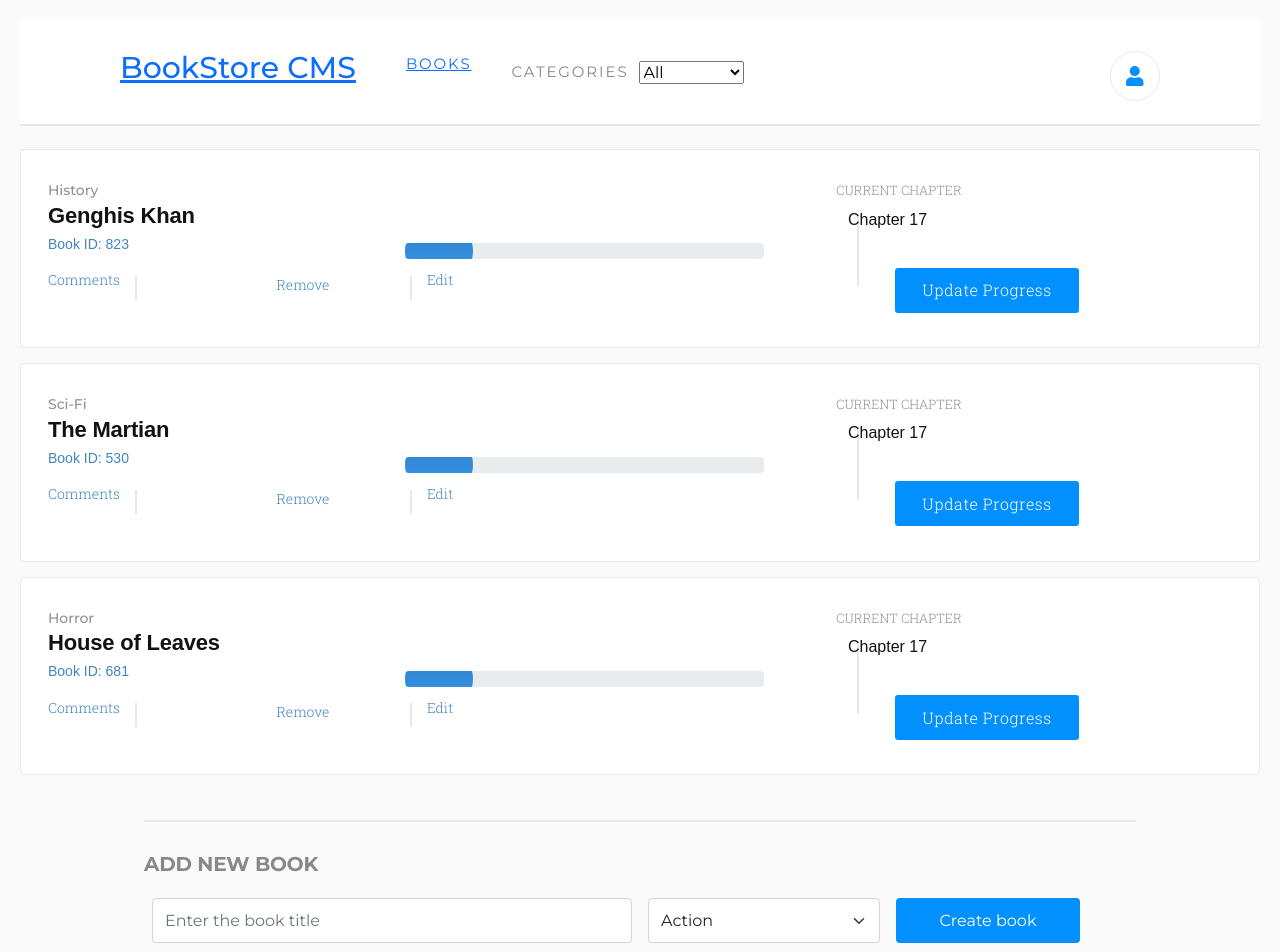
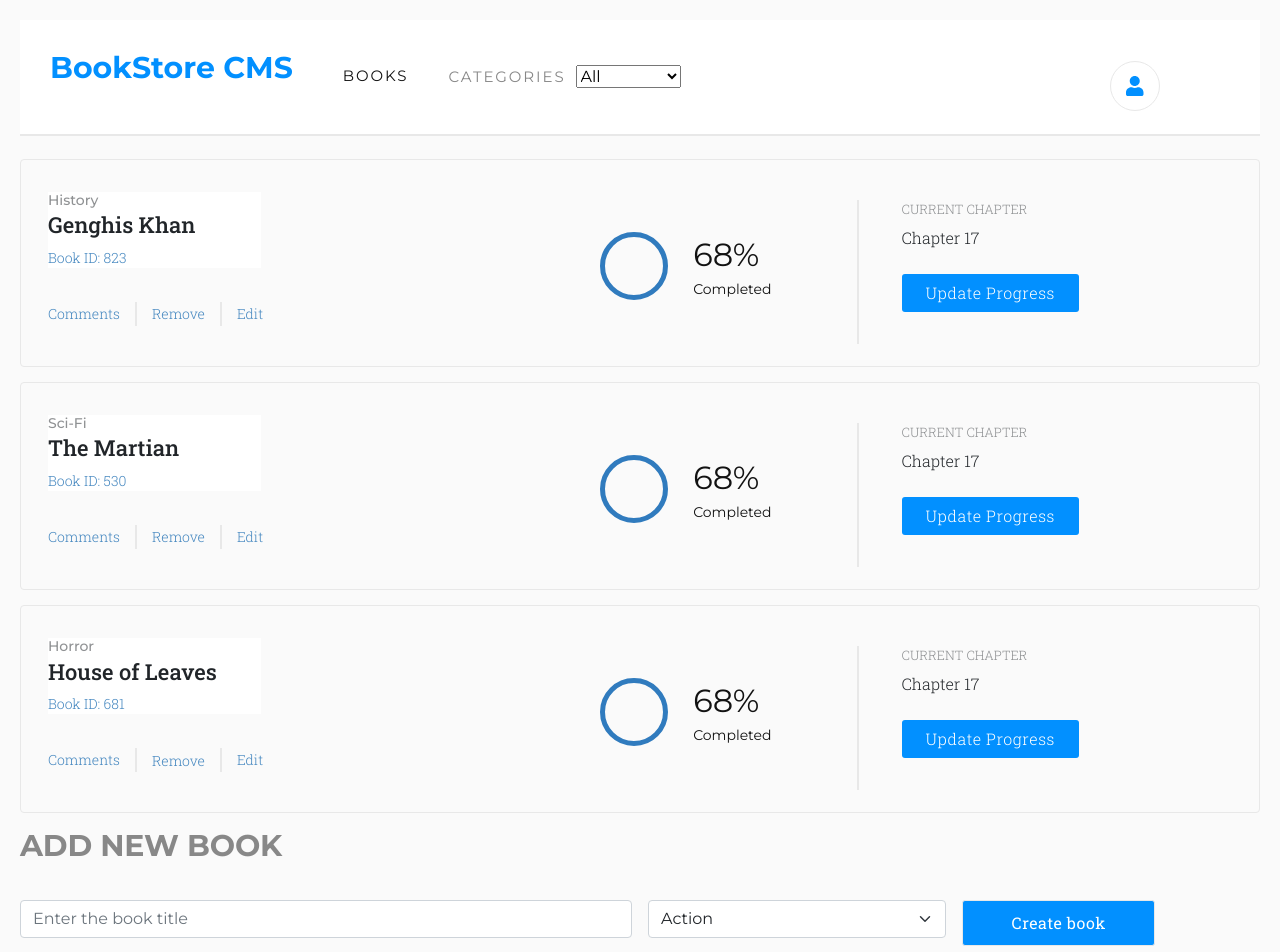
Before and after one commit to cgcarlosg/bookstore, a React (Create React App) app: page / in a window 1280 px wide. Shown: the top 952 px of the page. Built offline with nearby package versions, Linux system fonts and the light colour scheme.

Commit message:
fix styles in classes of book component

```diff
--- a/public/index.html
+++ b/public/index.html
@@ -12,6 +12,7 @@
     <link href="https://cdn.jsdelivr.net/npm/bootstrap@5.0.0-beta2/dist/css/bootstrap.min.css" rel="stylesheet" integrity="sha384-BmbxuPwQa2lc/FVzBcNJ7UAyJxM6wuqIj61tLrc4wSX0szH/Ev+nYRRuWlolflfl" crossorigin="anonymous">
     <link rel="stylesheet" href="https://cdnjs.cloudflare.com/ajax/libs/font-awesome/4.7.0/css/font-awesome.min.css">
     <link rel="preconnect" href="https://fonts.gstatic.com">
+    <link href="https://fonts.googleapis.com/css2?family=Roboto+Slab:wght@400;700&display=swap" rel="stylesheet">
     <link href="https://fonts.googleapis.com/css2?family=Montserrat:wght@400;700&display=swap" rel="stylesheet">
     <title>React App</title>
   </head>
--- a/src/components/Book.js
+++ b/src/components/Book.js
@@ -1,10 +1,9 @@
 import React from 'react';
 import PropTypes from 'prop-types';
-import '../stylesheets/Book.css';
 
 const Book = ({ book, delete: handleRemoveBook }) => (
   <li className={`${book.visible ? 'book-card flex align-c' : 'd-none'}`}>
-    <div>
+    <div className="first-container">
       <div className="main-info">
         <div>
           <h4 className="book-cat op-5">{book.category}</h4>
@@ -32,11 +31,14 @@ const Book = ({ book, delete: handleRemoveBook }) => (
       </div>
     </div>
 
-    <div className="progress flex align-c">
-      <i className="porcentage-oval flex align-c" />
-      <div className="porcentage-cont">
-        <p className="porcentage">64%</p>
-        <p className="completed op-5">Completed</p>
+    <div className="second-container">
+      <div className="book-info position-relative">
+        <div className="wrap-oval">
+          <i className="Oval-2 d-none d-md-flex" />
+        </div>
+        <div className="wrapporcentage">
+          <span className="percentage">68%</span>
+          <span className="completed">Completed</span>
         </div>
       </div>
 
@@ -48,6 +50,7 @@ const Book = ({ book, delete: handleRemoveBook }) => (
         <button type="button" className="updt-progress fw-300 pointer" onClick={() => handleRemoveBook(book)}>
           Update Progress
         </button>
+      </div>
     </div>
   </li>
 );
--- a/src/components/NavBar.js
+++ b/src/components/NavBar.js
@@ -1,5 +1,4 @@
 import React from 'react';
-import { Link } from 'react-router-dom';
 import '../stylesheets/App.css';
 import { connect } from 'react-redux';
 import { faUser } from '@fortawesome/free-solid-svg-icons';
@@ -17,9 +16,9 @@ const NavBar = ({ handleChangeFilter: changeFilter, handleVisibility: changeVisi
     <>
       <header>
         <nav className="p-100 nav pos-rel flex">
-          <h1 className="title pointer"><Link to="/">BookStore CMS</Link></h1>
+          <h1 className="title pointer">BookStore CMS</h1>
           <div className="right-cont align-c flex">
-            <p className="book-header-title pointer"><Link to="/books">BOOKS</Link></p>
+            <p className="book-header-title pointer">BOOKS</p>
             <CategoryFilter handleFilter={handleFilter} />
           </div>
           <div className="prof pointer flex align-c just-c">
--- a/src/containers/BooksForm.js
+++ b/src/containers/BooksForm.js
@@ -3,7 +3,6 @@ import { connect } from 'react-redux';
 import React, { useState } from 'react';
 import { createBook } from '../actions';
 import { CATEGORIES } from '../components/CategoryFilter';
-import '../stylesheets/BooksForm.css';
 
 const BooksForm = ({ create }) => {
   const [book, setBook] = useState({ title: '', category: '' });
@@ -27,7 +26,7 @@ const BooksForm = ({ create }) => {
 
   return (
     <form className="row g-3 form-book">
-      <h1 className="add-book col-12">ADD NEW BOOK</h1>
+      <h2 className="add-book col-12">ADD NEW BOOK</h2>
       <div className="col-md-6">
         <input
           type="text"
@@ -45,8 +44,8 @@ const BooksForm = ({ create }) => {
           }
         </select>
       </div>
-      <div className="col-md-1">
-        <button type="button" onClick={handleSubmit} className="btn btn-create">Create book</button>
+      <div className="col-md-2">
+        <button type="button" onClick={handleSubmit} className="add-btntwo">Create book</button>
       </div>
     </form>
   );
--- a/src/stylesheets/App.css
+++ b/src/stylesheets/App.css
@@ -63,7 +63,7 @@ li {
 }
 
 .nav {
-  padding: 30px 100px;
+  padding: 30px;
   background-color: #fff;
   border-bottom: 2px solid var(--gray);
   margin-bottom: calc(38px - 15px);
@@ -72,6 +72,9 @@ li {
 .title {
   color: var(--azure);
   font-size: 30px;
+  font-weight: bolder;
+  text-decoration: none;
+  margin-left: 0;
 }
 
 .right-cont {
@@ -84,6 +87,7 @@ li {
   font-size: 15px;
   letter-spacing: 1.9px;
   color: var(--black);
+  margin-top: 15px;
 }
 
 .category-header-title {
@@ -92,6 +96,16 @@ li {
   letter-spacing: 1.9px;
   text-transform: uppercase;
   margin-right: 10px;
+}
+
+.first-container {
+  width: 20%;
+}
+
+.second-container {
+  display: flex;
+  flex-direction: row;
+  width: 80%;
 }
 
 .prof {
@@ -114,7 +128,6 @@ li {
 
 .book-card {
   font-family: 'Roboto Slab', sans-serif;
-  background-color: white;
   margin: 15px 0;
   padding: 32px 147px 26px 27px;
   border: solid 1px var(--gray);
@@ -143,6 +156,10 @@ li {
   font-size: 14px;
 }
 
+.lower-btns p {
+  margin-top: 15px;
+}
+
 .rmv-btn {
   border: 0;
   background-color: transparent;
@@ -158,9 +175,43 @@ li {
   border: solid 1px var(--gray);
 }
 
+.main-info {
+  background-color: white;
+}
+
 .progress {
   position: absolute;
   right: 40%;
+}
+
+.book-info {
+  display: flex;
+  position: relative;
+  width: 35%;
+  height: 132px;
+  left: 25%;
+  align-items: center;
+  justify-content: flex-end;
+}
+
+.wrap-oval {
+  padding: 10px;
+}
+
+.wrapporcentage {
+  display: flex;
+  flex-direction: column;
+  justify-content: center;
+}
+
+.Oval-2 {
+  width: 68px;
+  height: 68px;
+  left: -60px;
+  border-style: solid;
+  border-width: 5px;
+  border-radius: 50%;
+  border-color: var(--medium-blue);
 }
 
 .porcentage-oval {
@@ -174,15 +225,15 @@ li {
 }
 
 .porcentage-oval span {
-  background: #fff;
   display: block;
   width: 58px;
   height: 58px;
   border-radius: 50%;
 }
 
-.porcentage {
+.percentage {
   font-size: 32px;
+  padding-left: 15px;
   font-family: 'Montserrat', sans-serif;
   color: var(--black);
 }
@@ -191,11 +242,12 @@ li {
   font-family: 'Montserrat', sans-serif;
   color: var(--black);
   font-size: 14px;
+  padding-left: 15px;
 }
 
 .divider {
   width: 2px;
-  height: 70px;
+  height: 70%;
   border: 1px solid var(--gray);
   position: absolute;
   right: 400px;
@@ -204,6 +256,7 @@ li {
 .chapter-cont {
   position: absolute;
   right: 180px;
+  height: 132px;
 }
 
 .current-ch {
@@ -246,8 +299,9 @@ li {
   margin-bottom: 100px;
 }
 
-.add-new-book {
-  font-size: 20px;
+.add-book {
+  font-size: 30px;
+  font-weight: bolder;
   letter-spacing: -0.18px;
   color: #888;
   margin-bottom: 20px;
@@ -286,3 +340,15 @@ li {
   border-radius: 3px;
   border: 1px solid var(--gray);
 }
+
+.add-btntwo {
+  padding: 10px;
+  width: 100%;
+  letter-spacing: 0.5px;
+  font-size: 16px;
+  color: white;
+  font-family: 'Roboto Slab', sans-serif;
+  background-color: var(--azure);
+  border-radius: 3px;
+  border: 1px solid var(--gray);
+}
--- a/src/stylesheets/Book.css
+++ /dev/null
@@ -1,171 +0,0 @@
-:root {
-  --medium-blue: #307bbe;
-  --dodger-blue: #379cf6;
-  --azure: #0290ff;
-  --cool-blue: #4386bf;
-}
-
-.book-panel {
-  display: flex;
-  width: 80%;
-  height: 170px;
-  margin: 37px 100px 0;
-  padding: 32px 147px 26px 27px;
-  border-radius: 4px;
-  border: solid 1px #e8e8e8;
-  background-color: #fff;
-}
-
-.book-info {
-  display: flex;
-  flex-direction: column;
-  width: 40%;
-}
-
-.book-category,
-.book-title,
-.percentage,
-.chapter {
-  color: #121212;
-}
-
-.book-category,
-.percentage,
-.completed {
-  font-family: 'Montserrat', sans-serif;
-}
-
-.book-category,
-.percentage,
-.completed,
-.actions span,
-.actions a {
-  font-stretch: normal;
-  font-style: normal;
-  line-height: normal;
-  letter-spacing: normal;
-}
-
-.book-title,
-.book-id,
-.actions span,
-.action a,
-.chapter {
-  font-family: 'RobotoSlab', sans-serif;
-}
-
-.book-category {
-  width: 49px;
-  height: 18px;
-  margin: 0 39px 0 0;
-  opacity: 0.5;
-  font-size: 14px;
-  font-weight: bold;
-}
-
-.book-title {
-  width: 197px;
-  height: 29px;
-  margin: 3px 23px 0 0;
-  font-size: 22px;
-  font-weight: bold;
-  font-stretch: normal;
-  font-style: normal;
-  line-height: normal;
-  letter-spacing: -0.2px;
-}
-
-.book-id {
-  width: 107px;
-  height: 19px;
-  margin: 4px 0 0;
-  font-size: 14px;
-  font-weight: 300;
-  font-stretch: normal;
-  font-style: normal;
-  line-height: normal;
-  letter-spacing: normal;
-  color: #4386bf;
-}
-
-.Oval-2 {
-  position: absolute;
-  width: 68px;
-  height: 68px;
-  left: -60px;
-  border-style: solid;
-  border-width: 5px;
-  border-radius: 50%;
-  border-color: var(--medium-blue);
-}
-
-.percentage {
-  height: 39px;
-  margin-left: 20px;
-  font-size: 32px;
-  font-weight: normal;
-}
-
-.completed {
-  width: 180px;
-  height: 18px;
-  margin: 7px 79px 12px 12px;
-  opacity: 0.5;
-  font-size: 14px;
-  font-weight: normal;
-}
-
-button {
-  width: 184px;
-  height: 45px;
-  margin: 12px 0 9px 59px;
-  padding-bottom: 10px;
-  border-radius: 3px;
-  background-color: var(--azure);
-  color: #fff;
-}
-
-.actions span,
-.actions a {
-  height: 19px;
-  margin: 0;
-  text-align: center;
-  padding-right: 20px;
-  padding-left: 20px;
-  font-size: 14px;
-  font-weight: 300;
-  color: var(--cool-blue);
-  border-right: 1px solid #c4c4c4;
-}
-
-.actions a {
-  text-decoration: none;
-  font-weight: 400;
-}
-
-.actions span.first {
-  padding-left: 0;
-}
-
-.actions span.last {
-  border-right: 0;
-}
-
-.chapter {
-  margin-left: 12px;
-}
-
-.btn-update {
-  margin: 0;
-  background-color: var(--azure);
-  color: #fff;
-  height: 35px;
-  font-family: 'Montserrat', sans-serif;
-}
-
-@media (max-width: 767px) {
-  .book-panel {
-    height: 350px;
-    margin-left: 0;
-  }
-}
--- a/src/stylesheets/BooksForm.css
+++ /dev/null
@@ -1,41 +0,0 @@
-:root {
-  --azure: #0290ff;
-}
-
-.add-book {
-  height: 24px;
-  margin: 30px 0;
-  padding: 30px 0 0;
-  font-family: 'Montserrat', sans-serif;
-  font-size: 20px;
-  font-weight: bold;
-  font-stretch: normal;
-  font-style: normal;
-  line-height: normal;
-  letter-spacing: -0.18px;
-  color: #888;
-  border-top: 2px solid #e8e8e8;
-}
-
-.form-book {
-  width: 80%;
-  margin: 0 auto;
-}
-
-.form-control,
-.form-select,
-.btn-create {
-  height: 45px;
-}
-
-.btn-create {
-  margin: 0;
-  background-color: var(--azure);
-  color: #fff;
-}
-
-@media (max-width: 767px) {
-  .form-book {
-    margin: 0;
-  }
-}
```
Lines whose indentation alone changed are shown as unchanged.
